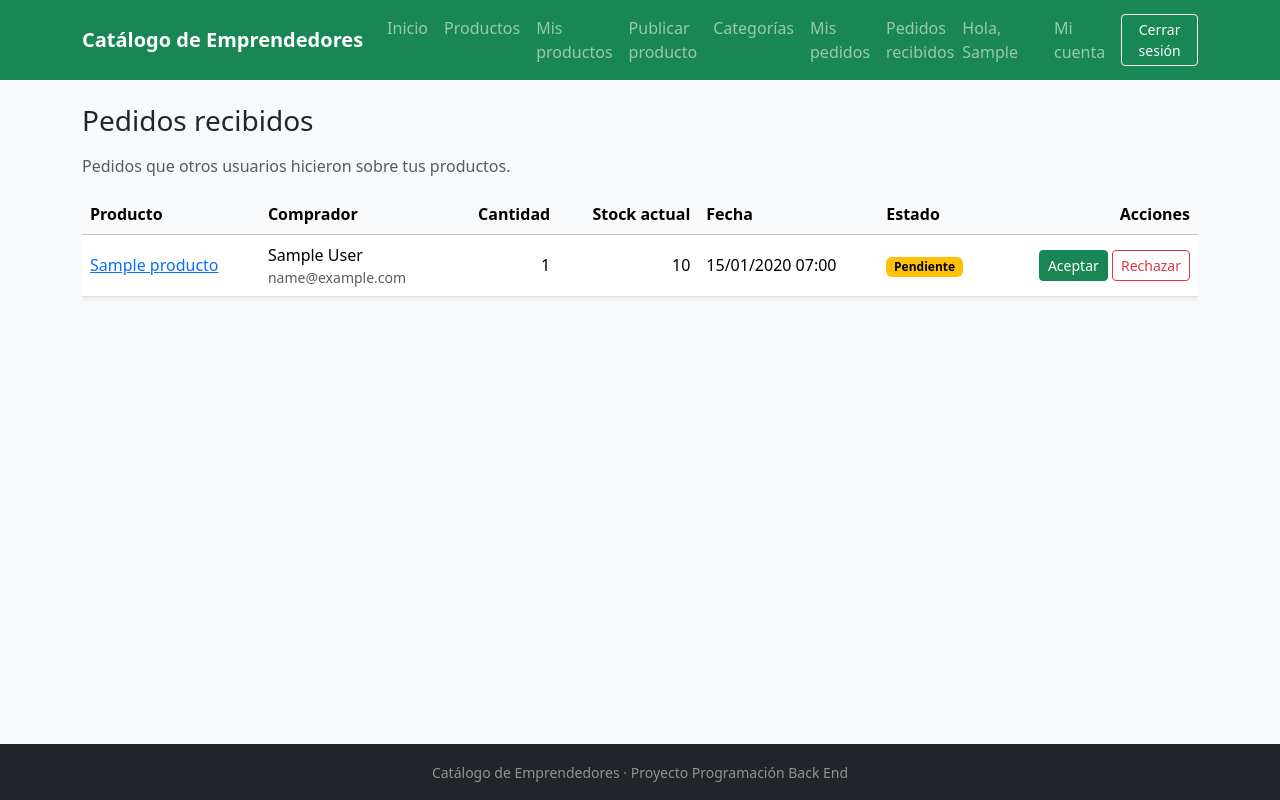
After one commit to jonnett/Emprendimiento_catalogo_productos, a Django app: page /pedidos/recibidos/ in a window 1280 px wide. The commit adds this page. Run offline with Django 5.2, Linux system fonts and the light colour scheme; a user stored in the database is signed in; tables that the repository leaves empty hold one stand-in row (values such as "Sample post").

Commit message:
V1.1.4
Pedidos recibidos: el vendedor acepta o rechaza y se descuenta el stock

```diff
--- /dev/null
+++ b/pedidos/templates/pedidos/pedidos_recibidos.html
@@ -0,0 +1,56 @@
+{% extends "base.html" %}
+
+{% block titulo %}Pedidos recibidos · Catálogo de Emprendedores{% endblock %}
+
+{% block contenido %}
+<h1 class="h3 mb-3">Pedidos recibidos</h1>
+<p class="text-muted">Pedidos que otros usuarios hicieron sobre tus productos.</p>
+
+{% if pedidos %}
+    <div class="table-responsive">
+        <table class="table align-middle bg-white shadow-sm">
+            <thead class="table-light">
+                <tr>
+                    <th>Producto</th>
+                    <th>Comprador</th>
+                    <th class="text-end">Cantidad</th>
+                    <th class="text-end">Stock actual</th>
+                    <th>Fecha</th>
+                    <th>Estado</th>
+                    <th class="text-end">Acciones</th>
+                </tr>
+            </thead>
+            <tbody>
+                {% for pedido in pedidos %}
+                    <tr>
+                        <td><a href="{% url 'catalogo:detalle' pedido.producto.pk %}">{{ pedido.producto.nombre }}</a></td>
+                        <td>
+                            {{ pedido.comprador.get_full_name|default:pedido.comprador.username }}
+                            <div class="small text-muted">{{ pedido.comprador.email }}</div>
+                        </td>
+                        <td class="text-end">{{ pedido.cantidad }}</td>
+                        <td class="text-end">{{ pedido.producto.stock }}</td>
+                        <td>{{ pedido.fecha|date:"d/m/Y H:i" }}</td>
+                        <td>{% include "pedidos/estado_badge.html" %}</td>
+                        <td class="text-end text-nowrap">
+                            {% comment %}
+                            Un solo formulario con dos botones. Cada boton manda accion con un valor distinto,
+                            y en la vista leo ese valor para saber si acepto o rechazo.
+                            {% endcomment %}
+                            {% if pedido.estado == "pendiente" %}
+                                <form method="post" action="{% url 'pedidos:responder' pedido.pk %}" class="d-inline">
+                                    {% csrf_token %}
+                                    <button type="submit" name="accion" value="aceptar" class="btn btn-sm btn-success">Aceptar</button>
+                                    <button type="submit" name="accion" value="rechazar" class="btn btn-sm btn-outline-danger">Rechazar</button>
+                                </form>
+                            {% endif %}
+                        </td>
+                    </tr>
+                {% endfor %}
+            </tbody>
+        </table>
+    </div>
+{% else %}
+    <div class="alert alert-info">Todavía no has recibido pedidos.</div>
+{% endif %}
+{% endblock %}
--- a/pedidos/urls.py
+++ b/pedidos/urls.py
@@ -8,4 +8,6 @@ urlpatterns = [
     path("nuevo/<int:producto_pk>/", views.crear_pedido, name="crear"),
     path("mis-pedidos/", views.mis_pedidos, name="mis_pedidos"),
     path("<int:pk>/cancelar/", views.cancelar_pedido, name="cancelar"),
+    path("recibidos/", views.pedidos_recibidos, name="recibidos"),
+    path("<int:pk>/responder/", views.responder_pedido, name="responder"),
 ]
--- a/pedidos/views.py
+++ b/pedidos/views.py
@@ -1,6 +1,7 @@
 from django.contrib import messages
 from django.contrib.auth.decorators import login_required
 from django.core.exceptions import PermissionDenied
+from django.db import transaction
 from django.shortcuts import get_object_or_404, redirect, render
 from django.views.decorators.http import require_POST
 
@@ -77,3 +78,75 @@ def cancelar_pedido(request, pk):
     pedido.save(update_fields=["estado"])
     messages.success(request, "Tu pedido fue cancelado.")
     return redirect("pedidos:mis_pedidos")
+
+
+@login_required
+def pedidos_recibidos(request):
+    """Solicitudes recibidas: los pedidos que otros hicieron sobre mis productos."""
+
+    # Filtro siguiendo la relacion: pedidos cuyo producto tiene como vendedor al usuario con la sesion.
+    # El doble guion bajo en producto__vendedor pasa del pedido al producto y del producto al vendedor.
+    pedidos = (
+        Pedido.objects
+        .filter(producto__vendedor=request.user)
+        .select_related("producto", "comprador")
+        .order_by("-fecha", "-id")
+    )
+    return render(request, "pedidos/pedidos_recibidos.html", {"pedidos": pedidos})
+
+
+@require_POST
+@login_required
+def responder_pedido(request, pk):
+    """El vendedor acepta o rechaza un pedido pendiente de uno de sus productos."""
+
+    # El boton que apreto el vendedor manda accion con el valor aceptar o rechazar.
+    accion = request.POST.get("accion")
+
+    # transaction.atomic hace que todo lo de adentro se guarde junto o no se guarde nada.
+    # select_for_update bloquea la fila del pedido y la del producto mientras dura la transaccion.
+    # Asi, si el vendedor acepta dos pedidos al mismo tiempo, el segundo espera al primero
+    # y ve el stock ya descontado, y no se vende mas de lo que hay.
+    with transaction.atomic():
+        pedido = get_object_or_404(
+            Pedido.objects.select_for_update().select_related("producto"),
+            pk=pk,
+        )
+        producto = pedido.producto
+
+        # Autorizacion: solo el vendedor del producto puede responder sus pedidos.
+        if producto.vendedor_id != request.user.id:
+            raise PermissionDenied("No puedes responder pedidos de productos que no son tuyos.")
+
+        # Solo se responden los pendientes. Uno cancelado, aceptado o rechazado ya no cambia.
+        if pedido.estado != Pedido.Estado.PENDIENTE:
+            messages.error(request, "Este pedido ya no está pendiente.")
+            return redirect("pedidos:recibidos")
+
+        if accion == "aceptar":
+            # Reviso el stock otra vez, porque pudo bajar desde que el comprador hizo el pedido.
+            if pedido.cantidad > producto.stock:
+                messages.error(
+                    request,
+                    f"No hay stock suficiente para aceptar este pedido. Quedan {producto.stock} unidades.",
+                )
+                return redirect("pedidos:recibidos")
+
+            # Al aceptar descuento las unidades del stock.
+            # El save() del producto se encarga de pasarlo a agotado si llega a cero.
+            producto.stock -= pedido.cantidad
+            producto.save()
+            pedido.estado = Pedido.Estado.ACEPTADO
+            pedido.save(update_fields=["estado"])
+            messages.success(request, f"Aceptaste el pedido de {pedido.comprador.username}. El stock fue descontado.")
+
+        elif accion == "rechazar":
+            pedido.estado = Pedido.Estado.RECHAZADO
+            pedido.save(update_fields=["estado"])
+            messages.info(request, f"Rechazaste el pedido de {pedido.comprador.username}.")
+
+        else:
+            # Si alguien manda otro valor modificando el HTML, no hago nada.
+            messages.error(request, "Acción no válida.")
+
+    return redirect("pedidos:recibidos")
--- a/templates/base.html
+++ b/templates/base.html
@@ -28,6 +28,7 @@ Uso Bootstrap desde CDN para tener un diseño ordenado sin escribir mucho CSS.
                         <li class="nav-item"><a class="nav-link" href="{% url 'catalogo:crear' %}">Publicar producto</a></li>
                         <li class="nav-item"><a class="nav-link" href="{% url 'catalogo:categorias' %}">Categorías</a></li>
                         <li class="nav-item"><a class="nav-link" href="{% url 'pedidos:mis_pedidos' %}">Mis pedidos</a></li>
+                        <li class="nav-item"><a class="nav-link" href="{% url 'pedidos:recibidos' %}">Pedidos recibidos</a></li>
                     {% endif %}
                 </ul>
                 {% comment %}
```
Also changed, not shown: README.md.
